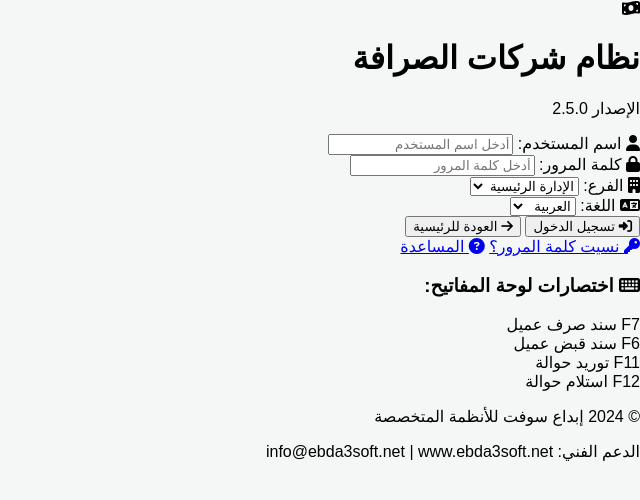
After one commit to M77171T/-, a Flask app: template templates/login.html in a window 1280 px wide. The commit adds this page. Shown: the top 500 px of the page, without its empty margins (640-1280 px from the left). Run offline with Flask 3, Linux system fonts and the light colour scheme; the template is opened without the code that fills it, so the values that code supplies are empty.

Commit message:
إضافة صفحة تسجيل الدخول ونظام الاختصارات

```diff
--- a/app.py
+++ b/app.py
@@ -1,9 +1,8 @@
-from flask import Flask, render_template, request, redirect
+from flask import Flask, render_template, request, redirect, url_for
 import sqlite3
 
 app = Flask(__name__)
 
-# إنشاء قاعدة البيانات والجداول عند تشغيل النظام
 def init_db():
     conn = sqlite3.connect('exchange_system.db')
     cursor = conn.cursor()
@@ -14,7 +13,6 @@ def init_db():
             receiver_name TEXT,
             amount REAL,
             currency TEXT,
-            fee REAL,
             date TIMESTAMP DEFAULT CURRENT_TIMESTAMP
         )
     ''')
@@ -23,27 +21,32 @@ def init_db():
 
 @app.route('/')
 def dashboard():
-    return render_template('index.html')
-
-@app.route('/transfers')
-def transfers_page():
-    return render_template('transfers.html')
+    total, count, transfers = 0.0, 0, []
+    try:
+        conn = sqlite3.connect('exchange_system.db')
+        conn.row_factory = sqlite3.Row
+        cursor = conn.cursor()
+        row = cursor.execute('SELECT SUM(amount) FROM transfers').fetchone()
+        if row and row[0]: total = row[0]
+        count = cursor.execute('SELECT COUNT(*) FROM transfers').fetchone()[0]
+        transfers = cursor.execute('SELECT * FROM transfers ORDER BY id DESC LIMIT 10').fetchall()
+        conn.close()
+    except: pass
+    return render_template('index.html', total=total, count=count, transfers=transfers)
 
 @app.route('/add_transfer', methods=['POST'])
 def add_transfer():
     sender = request.form.get('sender_name')
-    receiver = request.form.get('receiver_name')
     amount = request.form.get('amount')
     currency = request.form.get('currency')
-    fee = float(amount) * 0.01  # حساب العمولة 1%
-
-    conn = sqlite3.connect('exchange_system.db')
-    cursor = conn.cursor()
-    cursor.execute('INSERT INTO transfers (sender_name, receiver_name, amount, currency, fee) VALUES (?, ?, ?, ?, ?)',
-                   (sender, receiver, amount, currency, fee))
-    conn.commit()
-    conn.close()
-    return "تم حفظ الحوالة بنجاح في قاعدة البيانات!"
+    if sender and amount:
+        conn = sqlite3.connect('exchange_system.db')
+        cursor = conn.cursor()
+        cursor.execute('INSERT INTO transfers (sender_name, receiver_name, amount, currency) VALUES (?, ?, ?, ?)',
+                       (sender, "عميل عام", float(amount), currency))
+        conn.commit()
+        conn.close()
+    return redirect(url_for('dashboard'))
 
 if __name__ == '__main__':
     init_db()
--- /dev/null
+++ b/templates/login.html
@@ -0,0 +1,97 @@
+<!DOCTYPE html>
+<html lang="ar" dir="rtl">
+<head>
+    <meta charset="UTF-8">
+    <meta name="viewport" content="width=device-width, initial-scale=1.0">
+    <title>تسجيل الدخول - نظام شركات الصرافة</title>
+    <link rel="stylesheet" href="css/style.css">
+    <link rel="stylesheet" href="css/login.css">
+    <link rel="stylesheet" href="https://cdnjs.cloudflare.com/ajax/libs/font-awesome/6.4.0/css/all.min.css">
+</head>
+<body>
+    <div class="login-container">
+        <div class="login-box">
+            <div class="login-header">
+                <div class="logo">
+                    <i class="fas fa-money-bill-wave"></i>
+                    <h1>نظام شركات الصرافة</h1>
+                </div>
+                <p class="version">الإصدار 2.5.0</p>
+            </div>
+
+            <form id="loginForm" class="login-form">
+                <div class="form-group">
+                    <label for="username"><i class="fas fa-user"></i> اسم المستخدم:</label>
+                    <input type="text" id="username" placeholder="أدخل اسم المستخدم" required>
+                </div>
+
+                <div class="form-group">
+                    <label for="password"><i class="fas fa-lock"></i> كلمة المرور:</label>
+                    <input type="password" id="password" placeholder="أدخل كلمة المرور" required>
+                </div>
+
+                <div class="form-group">
+                    <label for="branch"><i class="fas fa-building"></i> الفرع:</label>
+                    <select id="branch">
+                        <option value="management">الإدارة الرئيسية</option>
+                        <option value="main-center">المركز الرئيسي</option>
+                        <option value="branch-1">فرع صنعاء</option>
+                        <option value="branch-2">فرع عدن</option>
+                    </select>
+                </div>
+
+                <div class="form-group">
+                    <label for="language"><i class="fas fa-language"></i> اللغة:</label>
+                    <select id="language">
+                        <option value="ar">العربية</option>
+                        <option value="en">English</option>
+                    </select>
+                </div>
+
+                <div class="form-actions">
+                    <button type="submit" class="btn-login-submit">
+                        <i class="fas fa-sign-in-alt"></i> تسجيل الدخول
+                    </button>
+                    <button type="button" class="btn-back" onclick="location.href='index.html'">
+                        <i class="fas fa-arrow-right"></i> العودة للرئيسية
+                    </button>
+                </div>
+
+                <div class="login-help">
+                    <a href="#"><i class="fas fa-key"></i> نسيت كلمة المرور؟</a>
+                    <a href="#"><i class="fas fa-question-circle"></i> المساعدة</a>
+                </div>
+            </form>
+
+            <div class="shortcuts-info">
+                <h3><i class="fas fa-keyboard"></i> اختصارات لوحة المفاتيح:</h3>
+                <div class="shortcuts">
+                    <div class="shortcut-item">
+                        <span class="key">F7</span>
+                        <span class="desc">سند صرف عميل</span>
+                    </div>
+                    <div class="shortcut-item">
+                        <span class="key">F6</span>
+                        <span class="desc">سند قبض عميل</span>
+                    </div>
+                    <div class="shortcut-item">
+                        <span class="key">F11</span>
+                        <span class="desc">توريد حوالة</span>
+                    </div>
+                    <div class="shortcut-item">
+                        <span class="key">F12</span>
+                        <span class="desc">استلام حوالة</span>
+                    </div>
+                </div>
+            </div>
+        </div>
+
+        <div class="login-footer">
+            <p>© 2024 إبداع سوفت للأنظمة المتخصصة</p>
+            <p>الدعم الفني: info@ebda3soft.net | www.ebda3soft.net</p>
+        </div>
+    </div>
+
+    <script src="js/login.js"></script>
+</body>
+</html>
```
Also changed, not shown: templates/index.html (+86 -0 lines).
